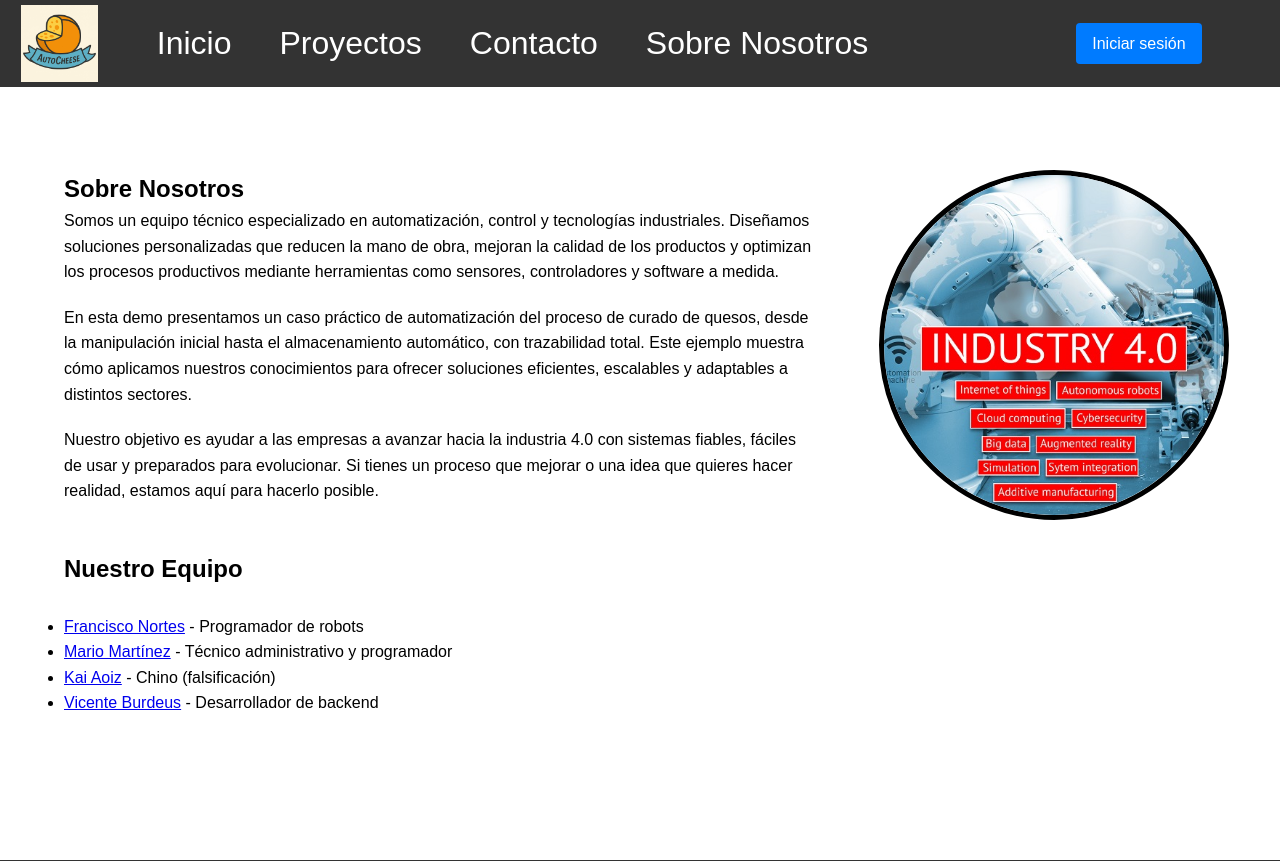
After one commit to VicenteBurdeus/SCADAtest, a PHP site: page /aboutus.php in a window 1280 px wide. The commit adds this page. Shown: the top 861 px of the page. Run offline with PHP 8.4, Linux system fonts and the light colour scheme.

Commit message:
aboutusV1

```diff
--- /dev/null
+++ b/src/aboutus.php
@@ -0,0 +1,43 @@
+#file: aboutus.php
+<!DOCTYPE html>
+<html lang="es">
+<head>
+    <meta charset="UTF-8">
+    <meta name="viewport" content="width=device-width, initial-scale=1.0">
+    <title>Sobre Nosotros</title>
+    <link rel="icon" type="image/ico" href="Images/Icono.ico">
+    <link rel="stylesheet" href="styles.css">
+</head>
+
+<body>
+    <?php include "comons/Cabezera.php";?>
+
+
+    <main class="aboutus">
+        <section class="contenido-about">
+            <div class="container">
+                <h1>Sobre Nosotros</h1>
+                <p>Somos un equipo técnico especializado en automatización, control y tecnologías industriales. Diseñamos soluciones personalizadas que reducen la mano de obra, mejoran la calidad de los productos y optimizan los procesos productivos mediante herramientas como sensores, controladores y software a medida.</p>
+                <p>En esta demo presentamos un caso práctico de automatización del proceso de curado de quesos, desde la manipulación inicial hasta el almacenamiento automático, con trazabilidad total. Este ejemplo muestra cómo aplicamos nuestros conocimientos para ofrecer soluciones eficientes, escalables y adaptables a distintos sectores.</p>
+                <p>Nuestro objetivo es ayudar a las empresas a avanzar hacia la industria 4.0 con sistemas fiables, fáciles de usar y preparados para evolucionar. Si tienes un proceso que mejorar o una idea que quieres hacer realidad, estamos aquí para hacerlo posible.</p>
+            </div>
+
+            <div class="imagen-circular">
+                <img src="Images/aboutl40_C.png" alt="Foto del equipo">
+            </div>
+        </section>
+        <br>
+        <section class="contenido-equipo">
+    <h2>Nuestro Equipo</h2>
+    <br>
+    <ul>
+        <li><a href="https://www.linkedin.com/in/francisco-nortes-novikov-a24864234/" target="_blank">Francisco Nortes</a> - Programador de robots</li>
+        <li><a href="https://www.linkedin.com/in/mario-martinez-carneros-520280332/" target="_blank">Mario Martínez</a> - Técnico administrativo y programador</li>
+        <li><a href="https://explolaboinfantil.blogspot.com/p/en-taiwan.html" target="_blank">Kai Aoiz</a> - Chino (falsificación)</li>
+        <li><a href="https://www.linkedin.com/in/vicente-burdeus-s%C3%A1nchez-3b0430140/" target="_blank">Vicente Burdeus</a> - Desarrollador de backend</li>
+    </ul>
+</section>
+
+    </main>
+
+    <?php include "comons/Pie.php";?>
--- a/src/Cabezera.php
+++ b/src/comons/Cabezera.php
@@ -15,7 +15,7 @@
                     </ul>
                 </li>
                 <li><a href="#contacto">Contacto</a></li>
-                <li><a href="#sobre-nosotros">Sobre Nosotros</a></li>
+                <li><a href="aboutus.php">Sobre Nosotros</a></li>
             </ul>
         </div>
         <div class="login">
--- a/src/styles.css
+++ b/src/styles.css
@@ -250,3 +250,83 @@ main, .Descargar-proyecto, .footer {
 .filter-buttons {
     margin-top: 20px; /* Puedes ajustar este valor según lo que necesites */
 }
+
+hr {
+    border: none;
+    border-top: 1px solid #ccc;
+    margin: 20px 0;
+}
+
+.container p {
+    padding-bottom: 20px;
+}
+
+
+.aboutus {
+    padding: 3rem;
+    text-align: left;
+    margin-bottom: auto;
+}
+
+.contenido-about {
+    display: flex;
+    flex-direction: row;
+    justify-content: space-between;
+    align-items: flex-start;
+    flex-wrap: nowrap; /* ⚠️ Evita que la imagen baje debajo */
+    gap: 2rem;
+    max-width: 1200px;
+    margin: 0 auto;
+}
+
+.contenido-about .container {
+    flex: 1 1 70%;   /* 🔧 Más ancho para el texto */
+    text-align: left;
+    padding-right: 2rem;  /* 🔧 Espacio interno a la derecha */
+    padding-left: 1rem;   /* 🔧 Espacio interno a la izquierda */
+}
+
+.imagen-circular {
+    flex: 0 0 30%; /* 🔧 Ocupa menos espacio fijo para asegurar que el texto quepa */
+    display: flex;
+    justify-content: center;
+    align-items: center;
+}
+
+.imagen-circular img {
+    width: 350px; /* 🔧 Un poco más pequeño si hace falta */
+    height: 350px;
+    border-radius: 50%;
+    border: 5px solid black;
+    object-fit: cover;
+}
+
+.contenido-equipo{
+    display: flex;
+    flex-direction: column;
+    justify-content: space-between;
+    align-items: flex-start;
+    flex-wrap: nowrap; /* ⚠️ Evita que la imagen baje debajo */
+    gap: 0;
+    max-width: 1200px;
+    margin: 0 auto;
+    flex: 1 1 70%;   /* 🔧 Más ancho para el texto */
+    text-align: left;
+    padding-right: 2rem;  /* 🔧 Espacio interno a la derecha */
+    padding-left: 1rem;   /* 🔧 Espacio interno a la izquierda */
+}
+
+@media (max-width: 768px) {
+    .contenido-about {
+        flex-direction: column;
+    }
+
+    .imagen-circular, .contenido-about .container {
+        flex: 1 1 100%;
+    }
+
+    .imagen-circular img {
+        width: 250px;
+        height: 250px;
+    }
+}
```
Also changed, not shown: src/index.php (+5 -2 lines), src/nt.php (+5 -3 lines), src/Images/Icono.ico (added), src/Images/Icono.png (added), src/Images/aboutI40.png (added), src/Images/aboutI40_circulo.png (added), src/Images/aboutl40_C.png (added), src/comons/Pie.php (renamed from src/Pie.php).
